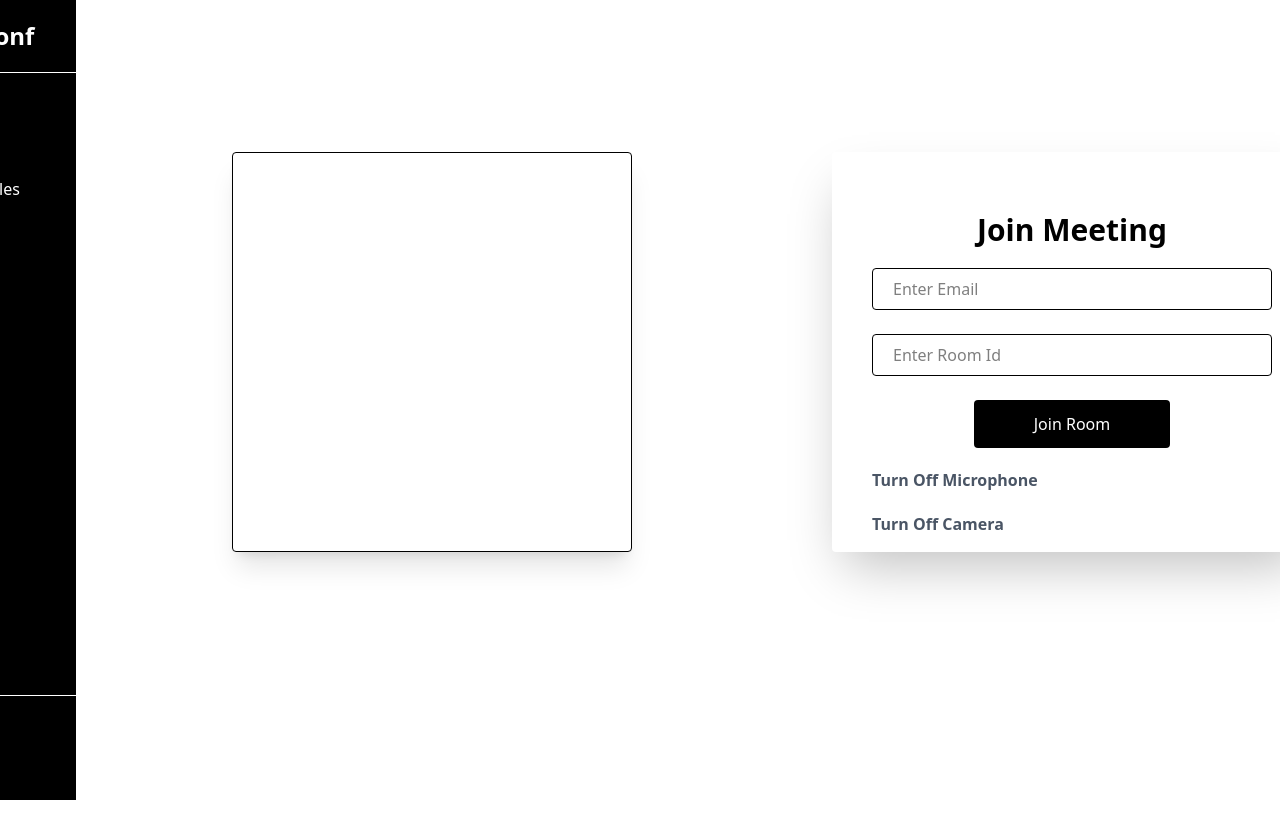
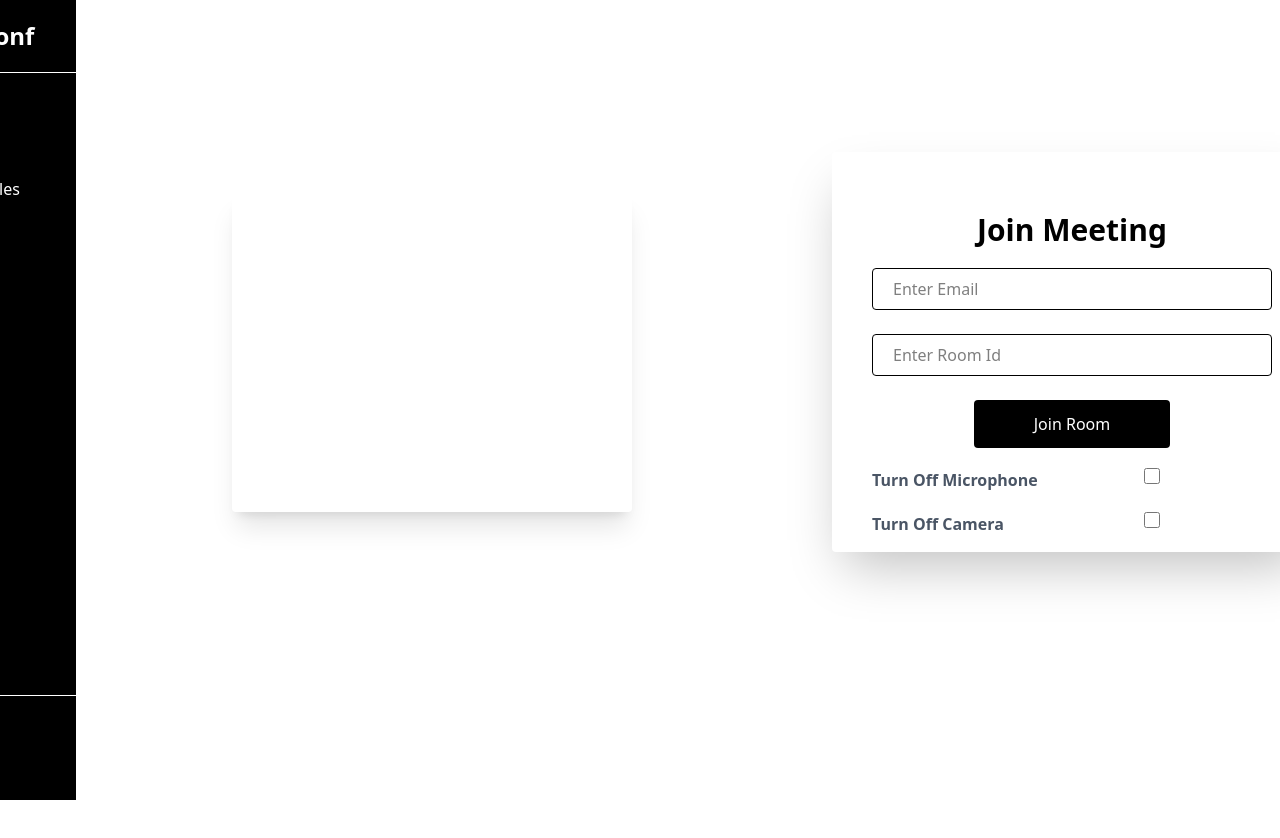
Before and after one commit to IamFJ03/Video-Conferencing, a React (Vite) app in the folder frontend/: page /join-meeting in a window 1280 px wide. Shown: the top 838 px of the page. Built offline with nearby package versions, Linux system fonts and the light colour scheme; no server answers.

Commit message:
Control Over Test Video

```diff
--- a/frontend/Pages/Home.jsx
+++ b/frontend/Pages/Home.jsx
@@ -13,17 +13,17 @@ export default function Home() {
   const navigate = useNavigate();
 
   useEffect(() => {
-     let currentStream = null;
+
      const fetchStream = async () => {
       try{
         const stream = await navigator.mediaDevices.getUserMedia({
           audio: true,
           video: true
         });
-        currentStream = stream;
+        setMyStream(stream);
 
         if(videoRef.current)
-          videoRef.current.srcObject = currentStream
+          videoRef.current.srcObject = stream;
       }
       catch(e){
 console.error("Error accessing media devices:", e);
@@ -32,10 +32,7 @@ console.error("Error accessing media devices:", e);
 
      fetchStream();
 
-     return () => {
-      if(currentStream)
-        currentStream.getTracks().forEach(track => track.stop());
-     };
+
   },[]);
 
   const handleJoinRoom = () => {
@@ -53,6 +50,26 @@ console.error("Error accessing media devices:", e);
         socket.off('Joined-room', handleJoinedRoom)
       }
   },[])
+
+const handleCamera = useCallback(() => {
+
+  if(myStream){
+    const videoTrack = myStream.getVideoTracks()[0];
+    if(videoTrack){
+      videoTrack.enabled = !videoTrack.enabled;
+    }
+  }
+},[myStream])
+
+const handleMicrophone = useCallback(() => {
+    if(myStream){
+      const audioTrack = myStream.getAudioTracks()[0];
+      if(audioTrack){
+        audioTrack.enabled = !audioTrack.enabled
+      }
+    }
+},[myStream])
+
   return (
 
     <div>
@@ -63,15 +80,15 @@ autoPlay
 playsInline
 muted
 ref={videoRef}
-className='w-100 h-100 border-1 mt-30 rounded shadow-xl'
+className='w-100 h-80 mt-40 rounded shadow-xl'
       />
       <div className='mt-30 ml-50 shadow-2xl h-100 p-10 rounded'>
       <p className='font-bold text-3xl my-5'>Join Meeting</p>
       <input type='email' value={email} onChange={e=> setEmail(e.target.value)} placeholder='Enter Email' className='border-1 p-2 px-5 rounded w-100'></input><br /><br/>
       <input type='text' value={roomId} onChange={e=> setRoomId(e.target.value)} placeholder='Enter Room Id' className='border-1 p-2 px-5  rounded w-100'></input><br /><br/>
       <button type='button' className='px-15 py-3 bg-black text-white rounded hover:cursor-pointer hover:border-1' onClick={handleJoinRoom}>Join Room</button>
-      <p className='text-left font-bold text-gray-600 my-5'>Turn Off Microphone</p>
-      <p className='text-left font-bold text-gray-600'>Turn Off Camera</p>
+      <p className='text-left font-bold text-gray-600 my-5'>Turn Off Microphone<input type='checkbox' onClick={handleMicrophone} className='absolute right-30 h-4 w-4'></input> </p>
+      <p className='text-left font-bold text-gray-600'>Turn Off Camera<input type='checkbox' onClick={handleCamera} className='absolute right-30 h-4 w-4'></input></p>
       </div>
       </div>
     </div>
```
